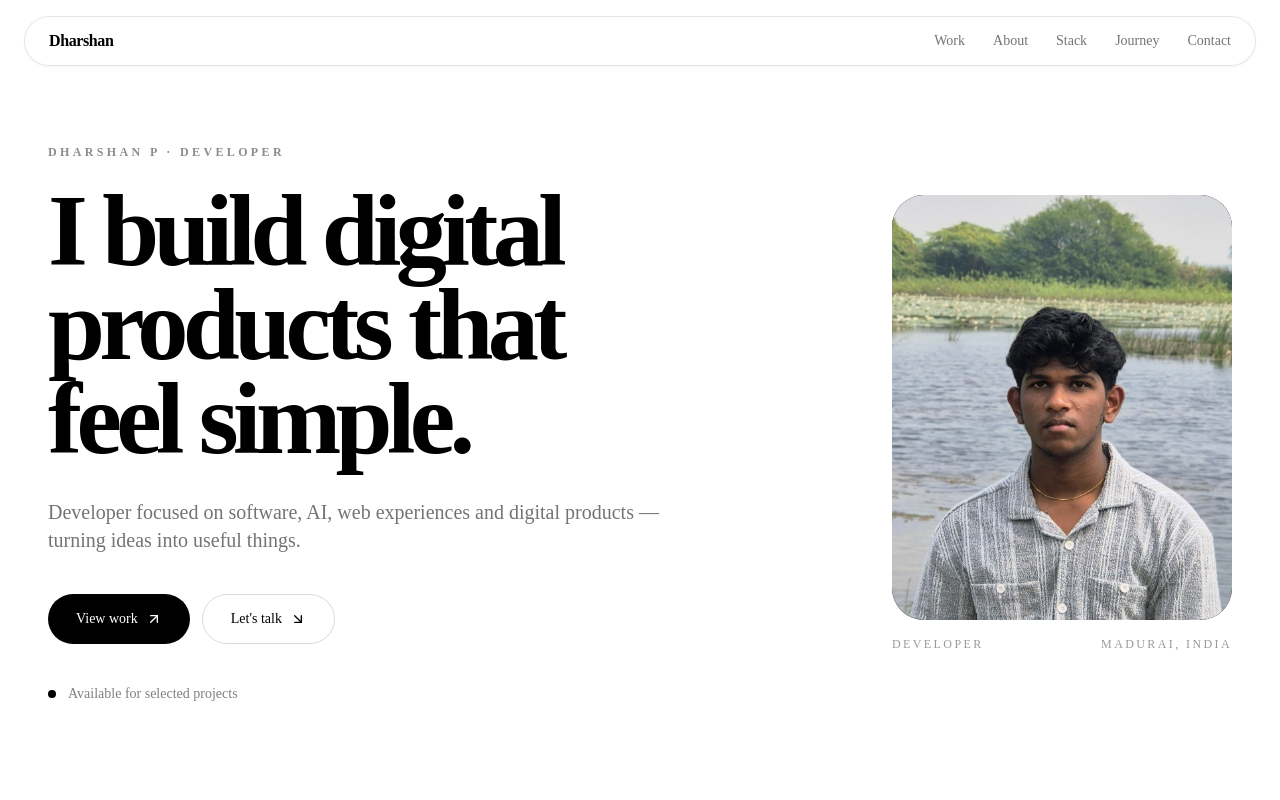
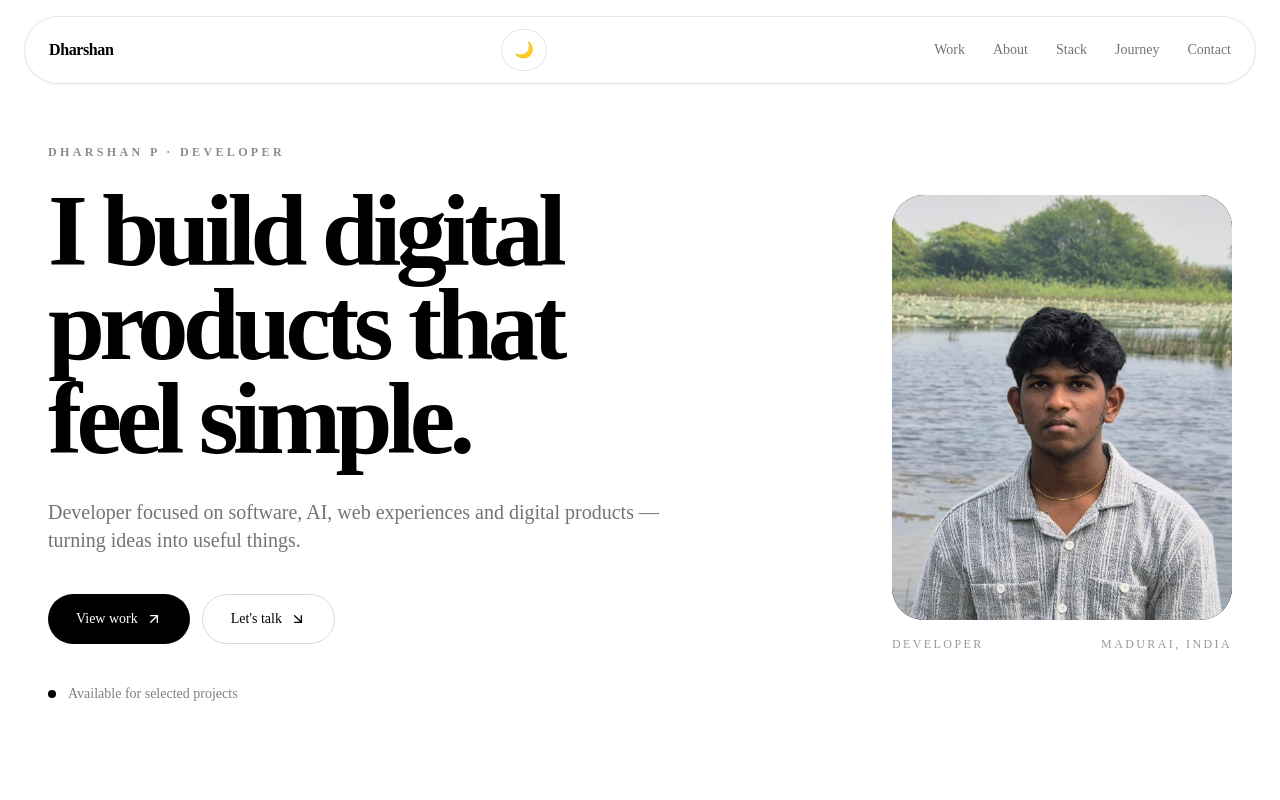
Before and after one commit to dharshan555-code/portfolio, a React (Vite) app: page / in a window 1280 px wide. Shown: the top 800 px of the page. Built offline with nearby package versions, Linux system fonts and the light colour scheme; the HTML template or start-up script is replaced by a standard one.

Commit message:
Add dark mode toggle button to navigation

```diff
--- a/src/App.tsx
+++ b/src/App.tsx
@@ -99,7 +99,12 @@ useEffect(() => {
         <a href="#top" className="text-base font-semibold tracking-tight">
           Dharshan
         </a>
-
+<button
+  onClick={() => setDark(!dark)}
+  className="rounded-full border border-black/10 px-3 py-2"
+>
+  {dark ? "☀️" : "🌙"}
+</button>
         <div className="hidden items-center gap-7 md:flex">
           {links.map(([label, href]) => (
             <a
```
